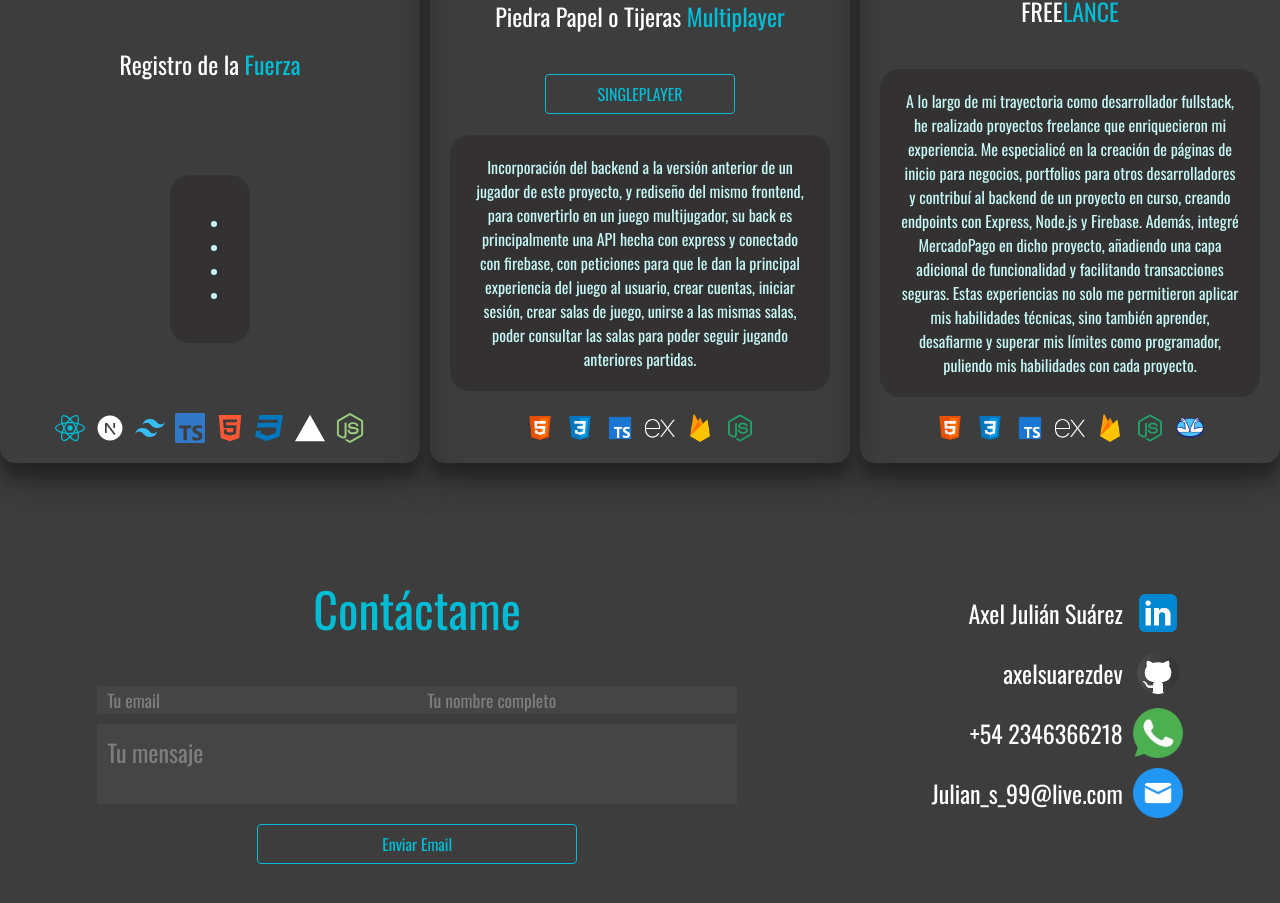
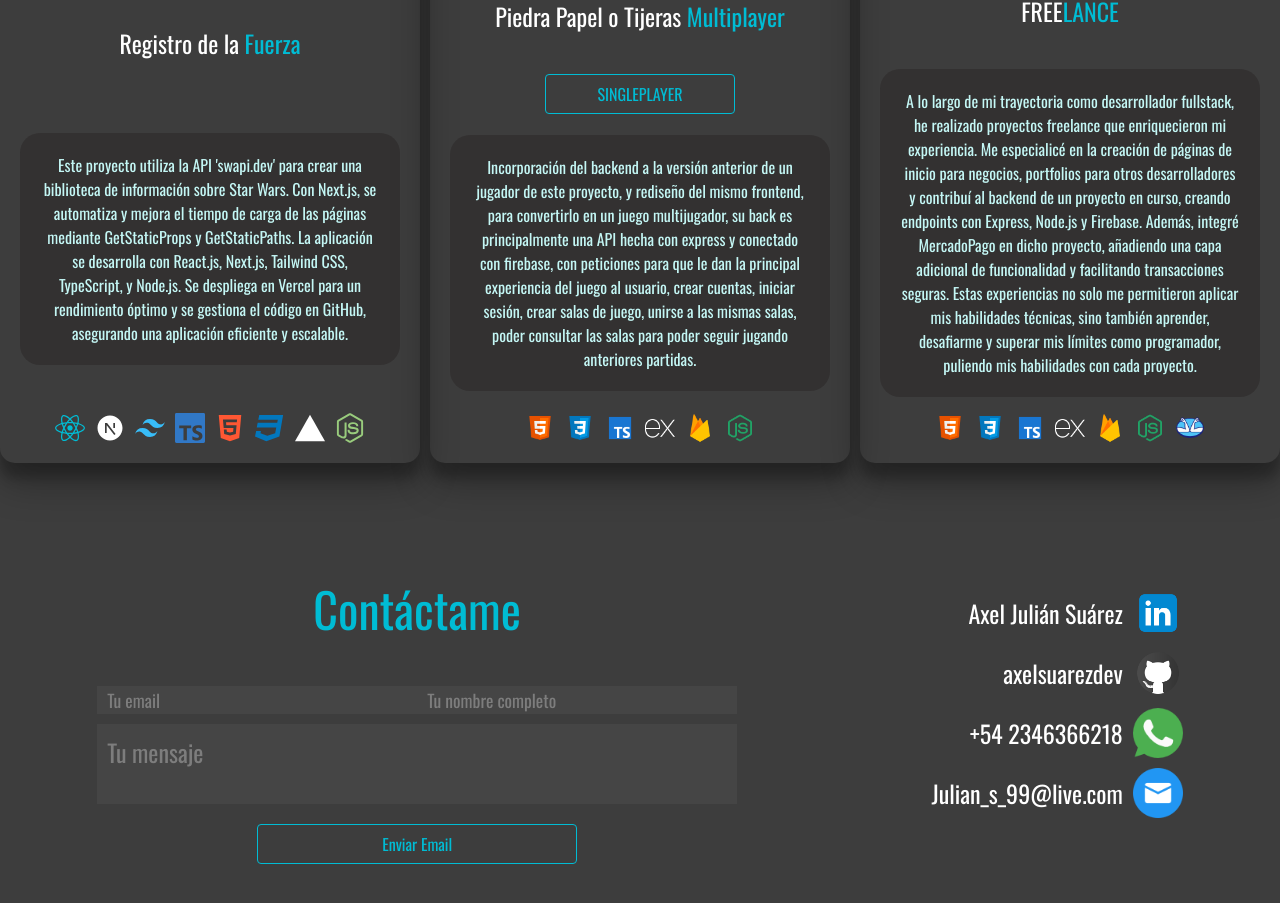
Before and after one commit to axelsuarezdev/portfolio, a React app: page / in a window 1280 px wide. Shown: the part 1371-2274 px from the top of the page. Built offline with nearby package versions, Linux system fonts and the light colour scheme.

Commit message:
swpage description fix

```diff
--- a/src/components/projects.tsx
+++ b/src/components/projects.tsx
@@ -158,12 +158,13 @@ function Projects() {
             { color: "#c4f7f5", backgroundColor: "#333131" }
           )}
         >
-          <ul>
+          {languageText[language].projects.swpage.description}
+          {/* <ul>
+            <li>{getLanguageContent("Consumo de la API", "")}</li>
             <li></li>
             <li></li>
             <li></li>
-            <li></li>
-          </ul>
+          </ul> */}
         </p>
         <div className={css.project__tecnologies}>
           <FaReact className={css.tecnologyIcon} style={{color: "rgb(0, 188, 212)"}} title="Reactjs"/>
```
